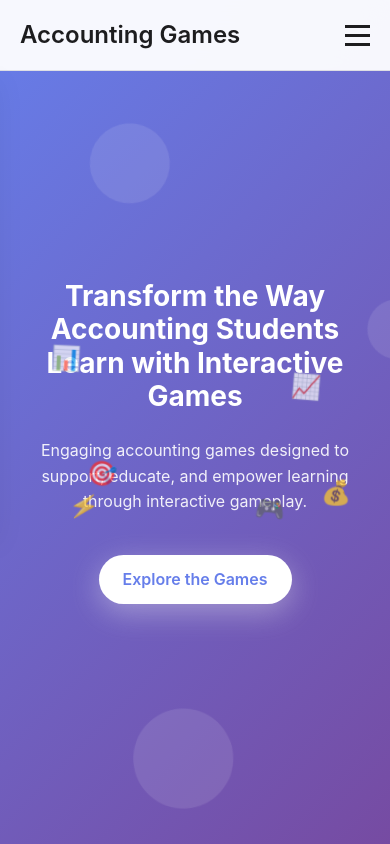
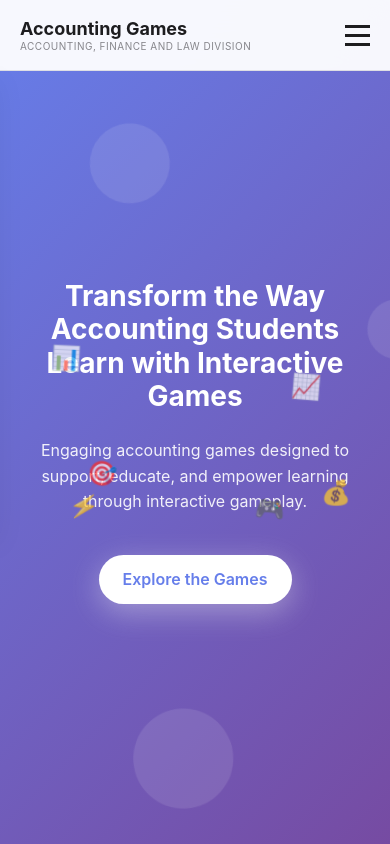
Before and after one commit to DrMichaelGuo/accounting-games-info-site, a plain HTML site: page index.html in a window 390 px wide. Shown: the top 844 px of the page. Drawn offline with Linux system fonts and the light colour scheme.

Commit message:
Refactor navigation logo structure and styles for improved clarity and responsiveness

```diff
--- a/index.html
+++ b/index.html
@@ -12,7 +12,8 @@
     <nav class="navbar">
         <div class="nav-container">
             <div class="nav-logo">
-                <h2>Accounting Games</h2>
+                <div class="logo-main">Accounting Games</div>
+                <div class="logo-sub">Accounting, Finance and Law Division</div>
             </div>
             <ul class="nav-menu">
                 <li class="nav-item">
--- a/style.css
+++ b/style.css
@@ -40,13 +40,31 @@ body {
     display: flex;
     justify-content: space-between;
     align-items: center;
-    height: 70px;
+    height: 80px;
 }
 
-.nav-logo h2 {
-    font-size: 24px;
-    font-weight: 600;
+.nav-logo {
+    display: flex;
+    flex-direction: column;
+    justify-content: center;
+    align-items: flex-start;
+}
+
+.logo-main {
+    font-size: 22px;
+    font-weight: 700;
     color: #1d1d1f;
+    line-height: 1.1;
+    margin-bottom: 2px;
+}
+
+.logo-sub {
+    font-size: 11px;
+    font-weight: 400;
+    color: #86868b;
+    text-transform: uppercase;
+    letter-spacing: 0.5px;
+    line-height: 1;
 }
 
 .nav-menu {
@@ -625,6 +643,18 @@ body {
 
 /* Responsive Design */
 @media (max-width: 768px) {
+    .nav-container {
+        height: 70px;
+    }
+
+    .logo-main {
+        font-size: 18px;
+    }
+
+    .logo-sub {
+        font-size: 10px;
+    }
+
     .nav-menu {
         position: fixed;
         left: -100%;
```
